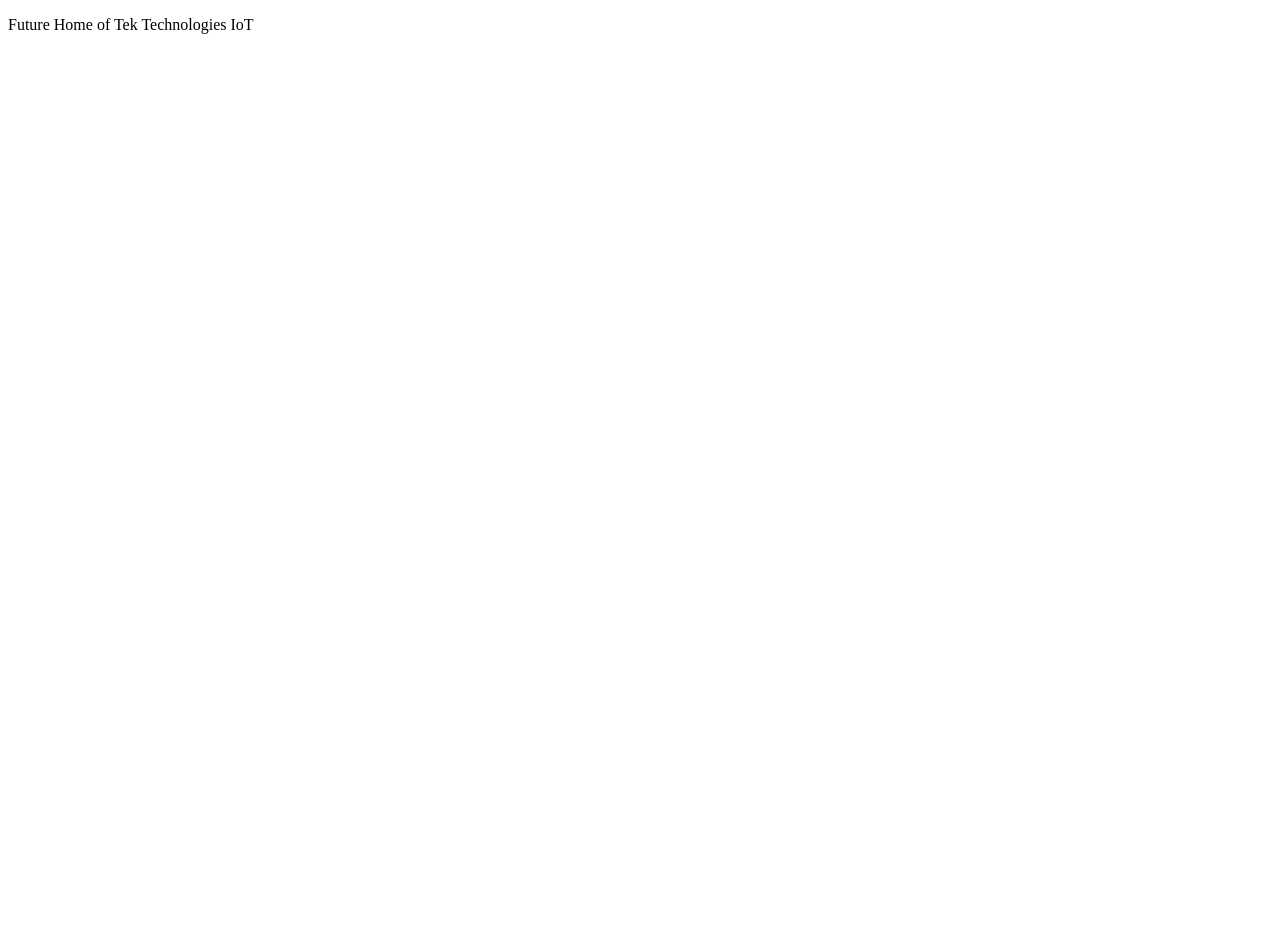
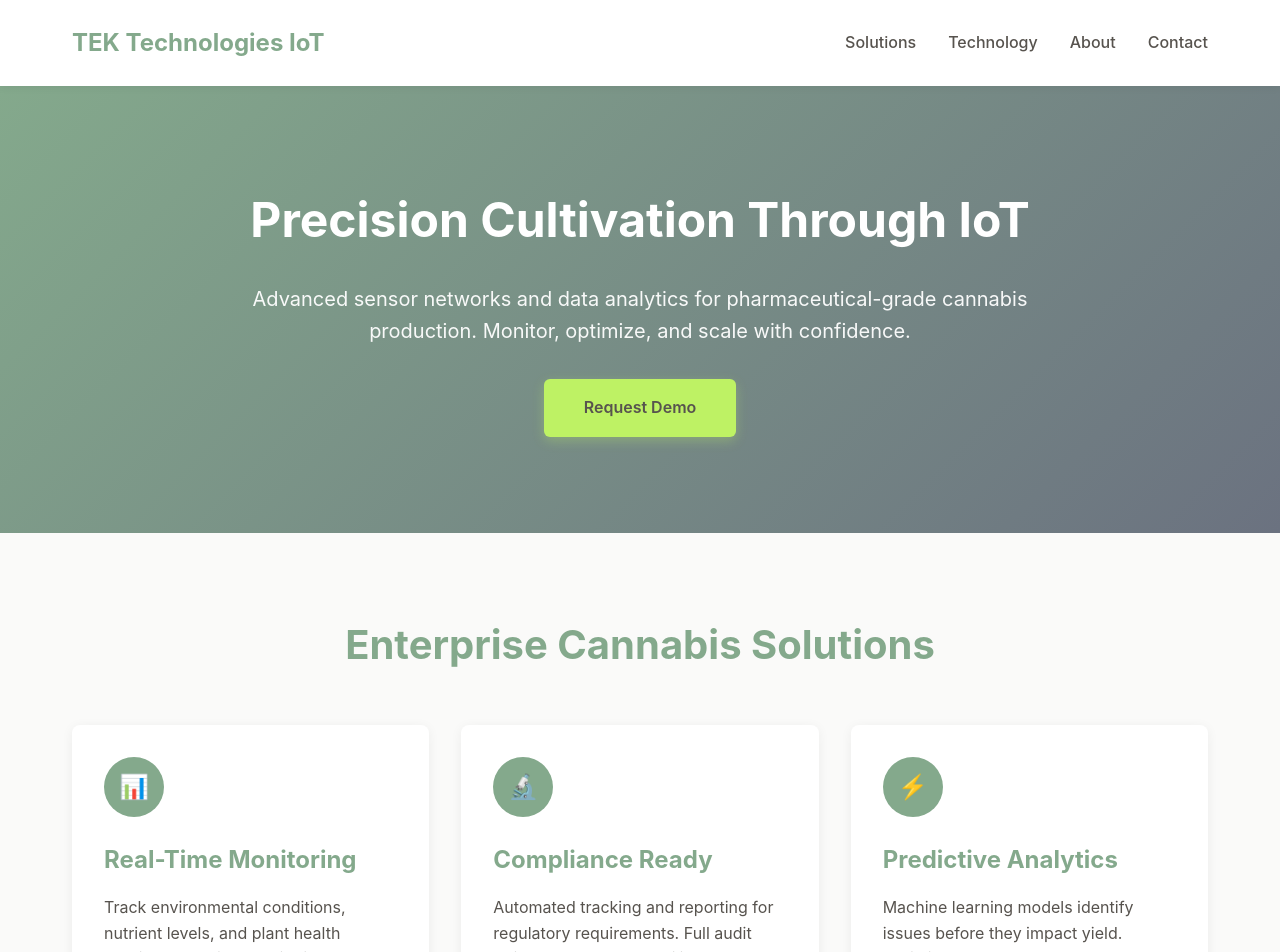
Before and after one commit to tektechnologies/tek-technologies, a React (Vite) app: page / in a window 1280 px wide. Shown: the top 952 px of the page. Before the commit the page ends 800 px from the top, so only its background shows below. Built offline with nearby package versions, Linux system fonts and the light colour scheme.

Commit message:
add template home page

```diff
--- a/src/App.tsx
+++ b/src/App.tsx
@@ -1,12 +1,113 @@
 
+import './theme/index.css';
 
 function App() {
 console.log("Hi Harrison, love you!!!")
   return (
     <>
-      <p>
-        Future Home of Tek Technologies IoT
-      </p>
+
+<body>
+    <header>
+        <nav>
+            <div className="logo">TEK Technologies IoT</div>
+            <ul className="nav-links">
+                <li><a href="#solutions">Solutions</a></li>
+                <li><a href="#technology">Technology</a></li>
+                <li><a href="#about">About</a></li>
+                <li><a href="#contact">Contact</a></li>
+            </ul>
+        </nav>
+    </header>
+
+    <section className="hero">
+        <div className="hero-content">
+            <h1>Precision Cultivation Through IoT</h1>
+            <p>Advanced sensor networks and data analytics for pharmaceutical-grade cannabis production. Monitor, optimize, and scale with confidence.</p>
+            <a href="#" className="cta-button">Request Demo</a>
+        </div>
+    </section>
+
+    <section className="features">
+        <h2 className="section-title">Enterprise Cannabis Solutions</h2>
+        <div className="feature-grid">
+            <div className="feature-card">
+                <div className="feature-icon">📊</div>
+                <h3>Real-Time Monitoring</h3>
+                <p>Track environmental conditions, nutrient levels, and plant health metrics 24/7 with our distributed sensor network.</p>
+            </div>
+            <div className="feature-card">
+                <div className="feature-icon">🔬</div>
+                <h3>Compliance Ready</h3>
+                <p>Automated tracking and reporting for regulatory requirements. Full audit trails and batch traceability.</p>
+            </div>
+            <div className="feature-card">
+                <div className="feature-icon">⚡</div>
+                <h3>Predictive Analytics</h3>
+                <p>Machine learning models identify issues before they impact yield. Optimize growth cycles and resource allocation.</p>
+            </div>
+        </div>
+    </section>
+
+    <section className="stats">
+        <div className="stats-container">
+            <div className="stat-item">
+                <h4>32%</h4>
+                <p>Average Yield Increase</p>
+            </div>
+            <div className="stat-item">
+                <h4>99.9%</h4>
+                <p>System Uptime</p>
+            </div>
+            <div className="stat-item">
+                <h4>50+</h4>
+                <p>Licensed Facilities</p>
+            </div>
+            <div className="stat-item">
+                <h4>24/7</h4>
+                <p>Support Coverage</p>
+            </div>
+        </div>
+    </section>
+
+    <section className="cta-section">
+        <h2>Ready to Optimize Your Operation?</h2>
+        <p>Join leading cultivators using IoT technology to maximize quality and efficiency.</p>
+        <a href="#" className="cta-button">Schedule Consultation</a>
+    </section>
+
+    <footer>
+        <div className="footer-content">
+            <div className="footer-section">
+                <h4>Products</h4>
+                <ul>
+                    <li><a href="#">Sensor Systems</a></li>
+                    <li><a href="#">Analytics Platform</a></li>
+                    <li><a href="#">Compliance Tools</a></li>
+                </ul>
+            </div>
+            <div className="footer-section">
+                <h4>Resources</h4>
+                <ul>
+                    <li><a href="#">Documentation</a></li>
+                    <li><a href="#">Case Studies</a></li>
+                    <li><a href="#">White Papers</a></li>
+                </ul>
+            </div>
+            <div className="footer-section">
+                <h4>Company</h4>
+                <ul>
+                    <li><a href="#">About Us</a></li>
+                    <li><a href="#">Careers</a></li>
+                    <li><a href="#">Contact</a></li>
+                </ul>
+            </div>
+        </div>
+        <div className="footer-bottom">
+            <p>&copy; 2025 GrowTech. All rights reserved.</p>
+        </div>
+    </footer>
+</body>
+
     </>
   )
 }
--- a/src/theme/index.css
+++ b/src/theme/index.css
@@ -1,68 +1,260 @@
-/* :root {
-  font-family: system-ui, Avenir, Helvetica, Arial, sans-serif;
-  line-height: 1.5;
-  font-weight: 400;
 
-  color-scheme: light dark;
-  color: rgba(255, 255, 255, 0.87);
-  background-color: #242424;
-
-  font-synthesis: none;
-  text-rendering: optimizeLegibility;
-  -webkit-font-smoothing: antialiased;
-  -moz-osx-font-smoothing: grayscale;
+* {
+    margin: 0;
+    padding: 0;
+    box-sizing: border-box;
 }
 
-a {
-  font-weight: 500;
-  color: #646cff;
-  text-decoration: inherit;
-}
-a:hover {
-  color: #535bf2;
+:root {
+    --sage-green: #84A98C;
+    --sage-muted: #6B7280;
+    --warm-gray: #57534E;
+    --warm-gray-alt: #78716C;
+    --accent-green: #BEF264;
+    --cream: #FAFAF9;
+    --white: #FFFFFF;
 }
 
 body {
-  margin: 0;
-  display: flex;
-  place-items: center;
-  min-width: 320px;
-  min-height: 100vh;
+    font-family: -apple-system, BlinkMacSystemFont, 'Segoe UI', Roboto, Oxygen, Ubuntu, Cantarell, sans-serif;
+    background-color: var(--cream);
+    color: var(--warm-gray);
+    line-height: 1.6;
 }
 
-h1 {
-  font-size: 3.2em;
-  line-height: 1.1;
+/* Header */
+header {
+    background-color: var(--white);
+    padding: 1.5rem 0;
+    box-shadow: 0 2px 8px rgba(0, 0, 0, 0.05);
+    position: sticky;
+    top: 0;
+    z-index: 100;
 }
 
-button {
-  border-radius: 8px;
-  border: 1px solid transparent;
-  padding: 0.6em 1.2em;
-  font-size: 1em;
-  font-weight: 500;
-  font-family: inherit;
-  background-color: #1a1a1a;
-  cursor: pointer;
-  transition: border-color 0.25s;
-}
-button:hover {
-  border-color: #646cff;
-}
-button:focus,
-button:focus-visible {
-  outline: 4px auto -webkit-focus-ring-color;
+nav {
+    max-width: 1200px;
+    margin: 0 auto;
+    padding: 0 2rem;
+    display: flex;
+    justify-content: space-between;
+    align-items: center;
 }
 
-@media (prefers-color-scheme: light) {
-  :root {
-    color: #213547;
-    background-color: #ffffff;
-  }
-  a:hover {
-    color: #747bff;
-  }
-  button {
-    background-color: #f9f9f9;
-  }
-} */
+.logo {
+    font-size: 1.5rem;
+    font-weight: 700;
+    color: var(--sage-green);
+}
+
+.nav-links {
+    display: flex;
+    gap: 2rem;
+    list-style: none;
+}
+
+.nav-links a {
+    text-decoration: none;
+    color: var(--warm-gray);
+    font-weight: 500;
+    transition: color 0.3s;
+}
+
+.nav-links a:hover {
+    color: var(--sage-green);
+}
+
+/* Hero Section */
+.hero {
+    background: linear-gradient(135deg, var(--sage-green) 0%, var(--sage-muted) 100%);
+    color: var(--white);
+    padding: 6rem 2rem;
+    text-align: center;
+}
+
+.hero-content {
+    max-width: 800px;
+    margin: 0 auto;
+}
+
+.hero h1 {
+    font-size: 3rem;
+    margin-bottom: 1.5rem;
+    font-weight: 700;
+}
+
+.hero p {
+    font-size: 1.25rem;
+    margin-bottom: 2rem;
+    opacity: 0.95;
+}
+
+.cta-button {
+    display: inline-block;
+    background-color: var(--accent-green);
+    color: var(--warm-gray);
+    padding: 1rem 2.5rem;
+    text-decoration: none;
+    border-radius: 6px;
+    font-weight: 600;
+    transition: transform 0.2s, box-shadow 0.2s;
+    box-shadow: 0 4px 12px rgba(190, 242, 100, 0.3);
+}
+
+.cta-button:hover {
+    transform: translateY(-2px);
+    box-shadow: 0 6px 16px rgba(190, 242, 100, 0.4);
+}
+
+/* Features Section */
+.features {
+    max-width: 1200px;
+    margin: 0 auto;
+    padding: 5rem 2rem;
+}
+
+.section-title {
+    text-align: center;
+    font-size: 2.5rem;
+    color: var(--sage-green);
+    margin-bottom: 3rem;
+}
+
+.feature-grid {
+    display: grid;
+    grid-template-columns: repeat(auto-fit, minmax(300px, 1fr));
+    gap: 2rem;
+}
+
+.feature-card {
+    background-color: var(--white);
+    padding: 2rem;
+    border-radius: 8px;
+    box-shadow: 0 2px 12px rgba(0, 0, 0, 0.06);
+    transition: transform 0.3s, box-shadow 0.3s;
+}
+
+.feature-card:hover {
+    transform: translateY(-4px);
+    box-shadow: 0 6px 20px rgba(0, 0, 0, 0.1);
+}
+
+.feature-icon {
+    width: 60px;
+    height: 60px;
+    background-color: var(--sage-green);
+    border-radius: 50%;
+    display: flex;
+    align-items: center;
+    justify-content: center;
+    margin-bottom: 1.5rem;
+    font-size: 1.5rem;
+}
+
+.feature-card h3 {
+    color: var(--sage-green);
+    margin-bottom: 1rem;
+    font-size: 1.5rem;
+}
+
+/* Stats Section */
+.stats {
+    background-color: var(--warm-gray);
+    color: var(--white);
+    padding: 4rem 2rem;
+    margin: 4rem 0;
+}
+
+.stats-container {
+    max-width: 1200px;
+    margin: 0 auto;
+    display: grid;
+    grid-template-columns: repeat(auto-fit, minmax(200px, 1fr));
+    gap: 3rem;
+    text-align: center;
+}
+
+.stat-item h4 {
+    font-size: 3rem;
+    color: var(--accent-green);
+    margin-bottom: 0.5rem;
+}
+
+.stat-item p {
+    font-size: 1.1rem;
+    opacity: 0.9;
+}
+
+/* CTA Section */
+.cta-section {
+    max-width: 1200px;
+    margin: 0 auto;
+    padding: 5rem 2rem;
+    text-align: center;
+}
+
+.cta-section h2 {
+    font-size: 2.5rem;
+    color: var(--sage-green);
+    margin-bottom: 1.5rem;
+}
+
+.cta-section p {
+    font-size: 1.25rem;
+    margin-bottom: 2rem;
+    color: var(--warm-gray-alt);
+}
+
+/* Footer */
+footer {
+    background-color: var(--warm-gray);
+    color: var(--white);
+    padding: 3rem 2rem 1.5rem;
+    margin-top: 4rem;
+}
+
+.footer-content {
+    max-width: 1200px;
+    margin: 0 auto;
+    display: grid;
+    grid-template-columns: repeat(auto-fit, minmax(250px, 1fr));
+    gap: 2rem;
+    margin-bottom: 2rem;
+}
+
+.footer-section h4 {
+    color: var(--accent-green);
+    margin-bottom: 1rem;
+}
+
+.footer-section ul {
+    list-style: none;
+}
+
+.footer-section a {
+    color: var(--white);
+    text-decoration: none;
+    opacity: 0.8;
+    transition: opacity 0.3s;
+}
+
+.footer-section a:hover {
+    opacity: 1;
+}
+
+.footer-bottom {
+    text-align: center;
+    padding-top: 2rem;
+    border-top: 1px solid rgba(255, 255, 255, 0.1);
+    opacity: 0.7;
+}
+
+@media (max-width: 768px) {
+    .hero h1 {
+        font-size: 2rem;
+    }
+
+    .nav-links {
+        gap: 1rem;
+    }
+}
```
